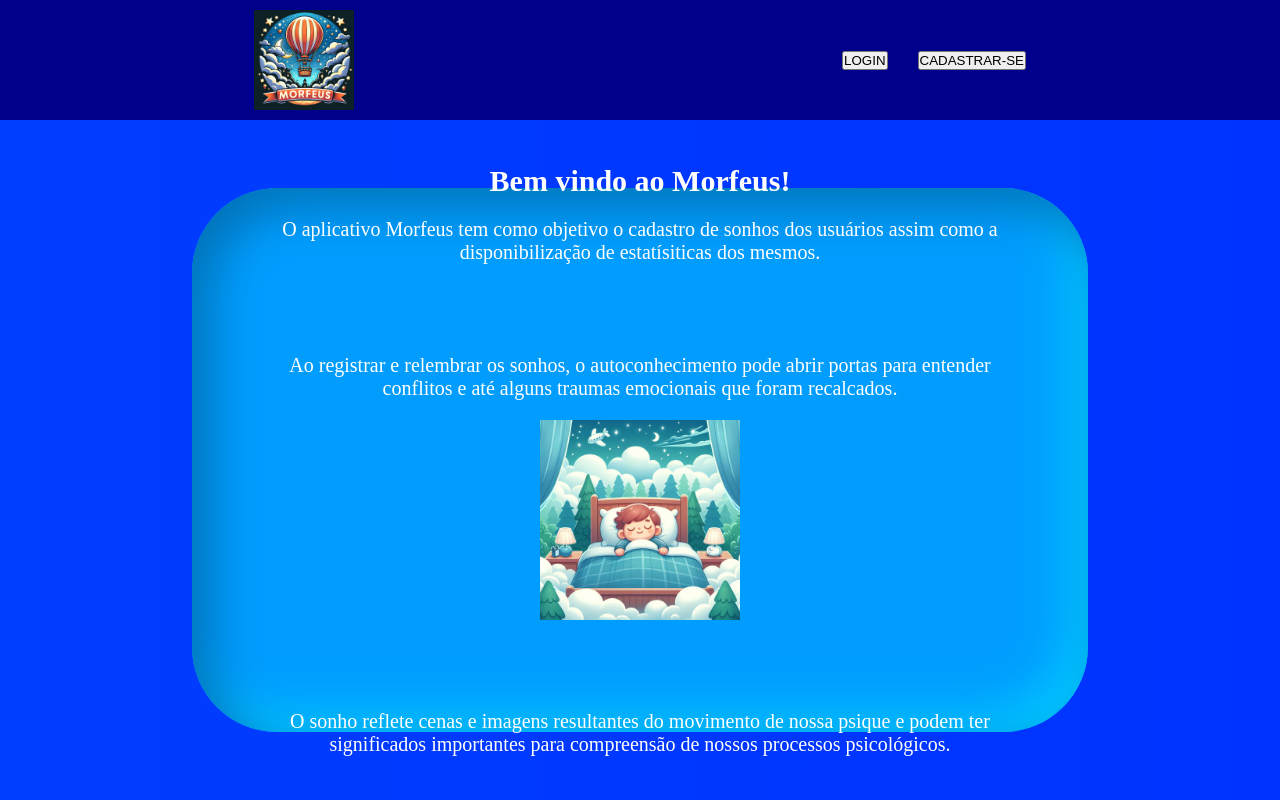
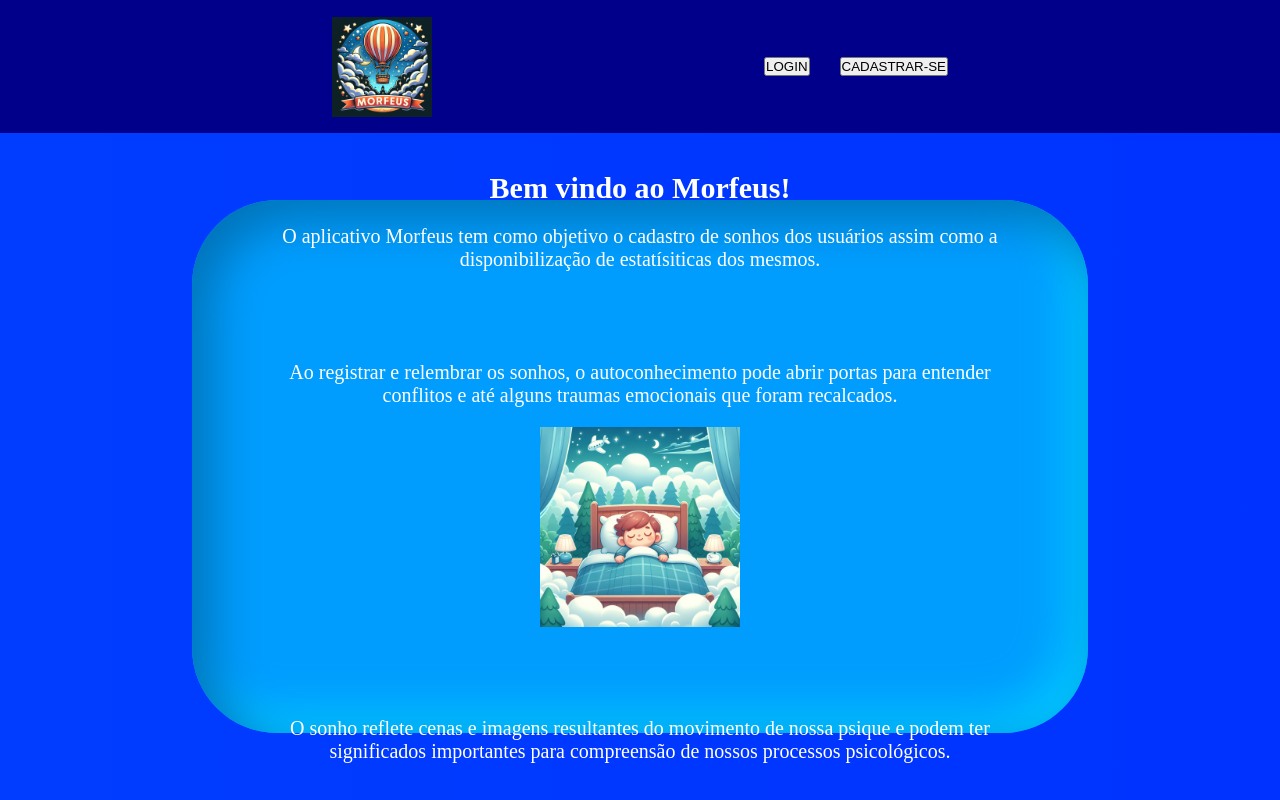
Before and after one commit to raisson-souza/morfeus, a Django app: page / in a window 1280 px wide. Run offline with Django 4.2, Linux system fonts and the light colour scheme.

Commit message:
Refatoração dos headers de todas as páginas.

```diff
--- a/dreams/static/create_dream.css
+++ b/dreams/static/create_dream.css
@@ -13,7 +13,7 @@ header {
     align-items: center;
     height: 20%;
     width: 100%;
-    background-color: blue;
+    background-color: darkblue;
 }
 
 header img {
--- a/dreams/static/dreams.css
+++ b/dreams/static/dreams.css
@@ -4,14 +4,14 @@
     min-height: 100vh;
     height: 100vh;
     width: 100vw;
-    background-color: darkblue;
 }
 
 header {
     height: 20%;
     display: flex;
-    justify-content: space-around;
+    justify-content: space-evenly;
     align-items: center;
+    background-color: darkblue;
 }
 
 img {
@@ -25,6 +25,7 @@ main {
     flex-direction: column;
     justify-content: center;
     align-items: center;
+    background-color: royalblue;
 }
 
 .dreams-enclosure {
--- a/dreams/static/home.css
+++ b/dreams/static/home.css
@@ -2,7 +2,6 @@
     height: 100vh;
     min-height: 100vh;
     width: 100vw;
-    background-color: red;
     display: flex;
     flex-direction: column;
     flex-flow: column;
@@ -10,10 +9,9 @@
 
 header {
     display: flex;
-    justify-content: space-around;
+    justify-content: space-evenly;
     align-items: center;
-    padding: 10px;
-    height: 15%;
+    height: 20%;
     background-color: darkblue;
 }
 
--- a/dreams/static/morfeus.css
+++ b/dreams/static/morfeus.css
@@ -4,14 +4,15 @@
     min-height: 100vh;
     height: 100vh;
     width: 100vw;
-    background-color: darkblue;
+    background-color: royalblue;
 }
 
 header {
     height: 20%;
     display: flex;
-    justify-content: space-around;
+    justify-content: space-evenly;
     align-items: center;
+    background-color: darkblue;
 }
 
 img {
```
Also changed, not shown: db.sqlite3.
